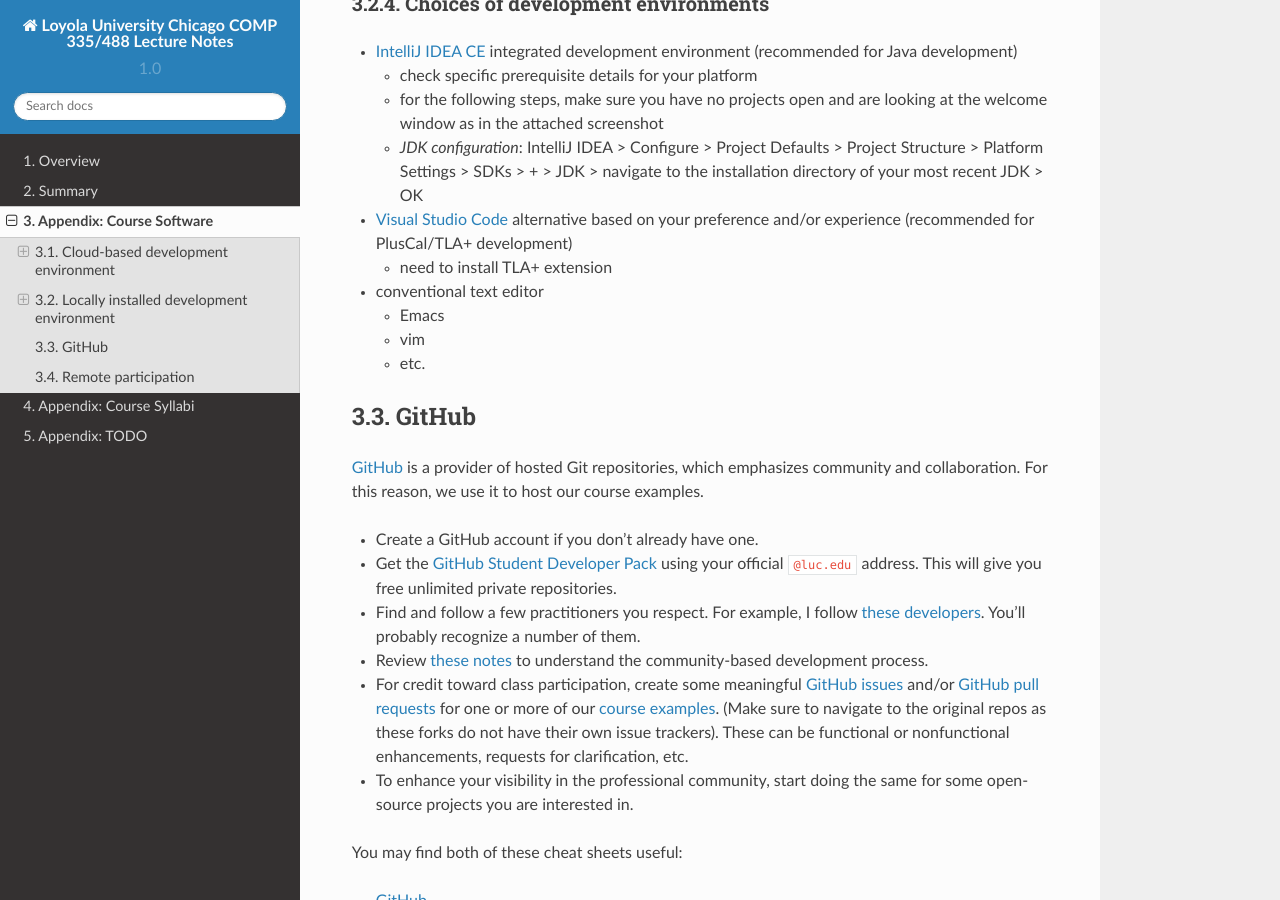
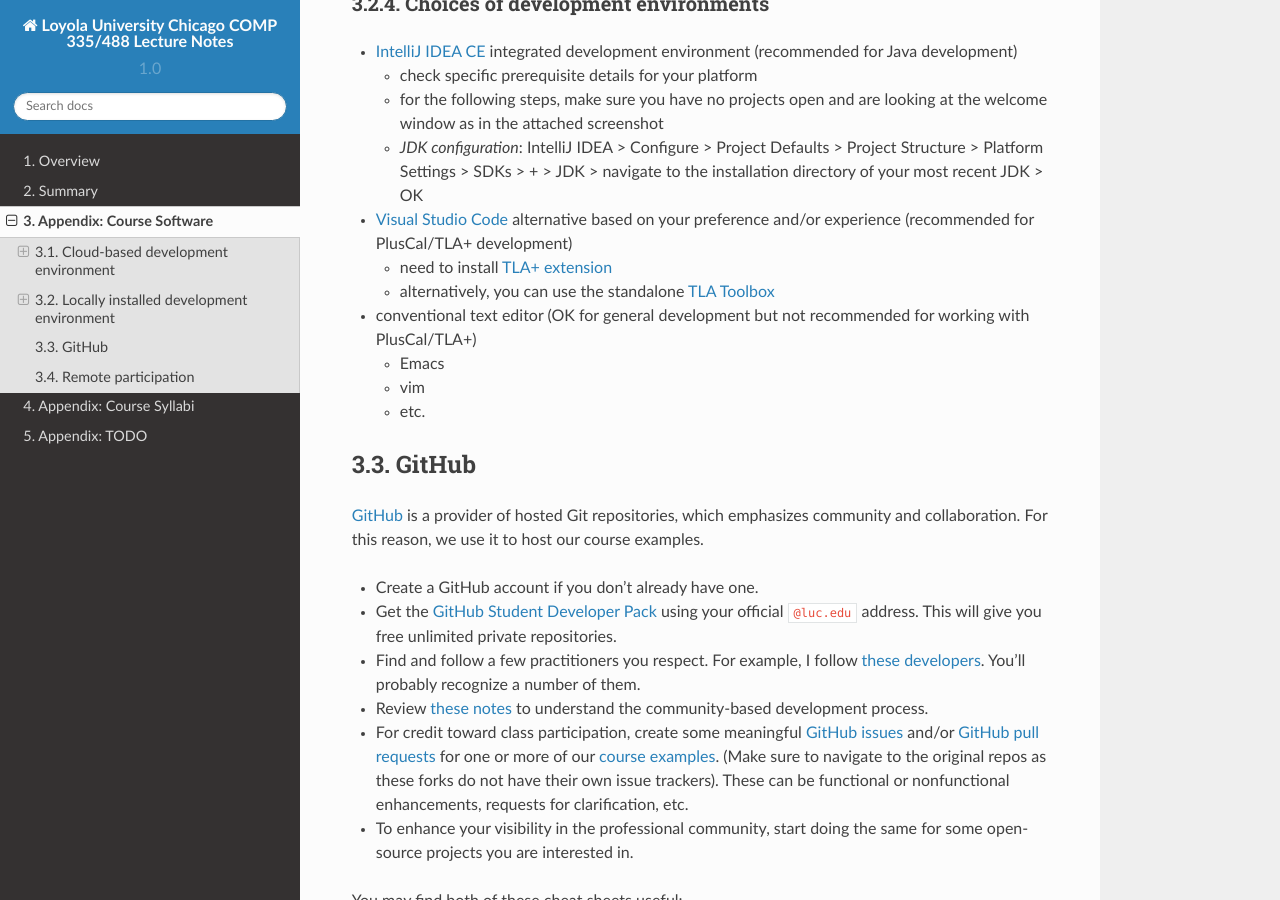
Before and after one commit to lucformalmethodscourse/lucformalmethodscourse.github.io, a Sphinx documentation site: the page built from source/software.rst, in a window 1280 px wide and 900 px high, scrolled down 1614 px. Built offline with Sphinx 7.4.7 and the Read the Docs theme 2.0.0, drawn with Linux system fonts in a browser that asks for light colours.

Commit message:
updated software for f22
Signed-off-by: Konstantin Läufer <laufer@cs.luc.edu>

```diff
--- a/source/software.rst
+++ b/source/software.rst
@@ -91,10 +91,11 @@
 
 - `Visual Studio Code <https://code.visualstudio.com/>`_ alternative based on your preference and/or experience (recommended for PlusCal/TLA+ development)
 
-  - need to install TLA+ extension
+  - need to install `TLA+ extension <https://github.com/tlaplus/vscode-tlaplus>`_
+  - alternatively, you can use the standalone `TLA Toolbox <http://lamport.azurewebsites.net/tla/tla.html>`_
 
 
-- conventional text editor
+- conventional text editor (OK for general development but not recommended for working with PlusCal/TLA+)
 
   - Emacs
   - vim
```
